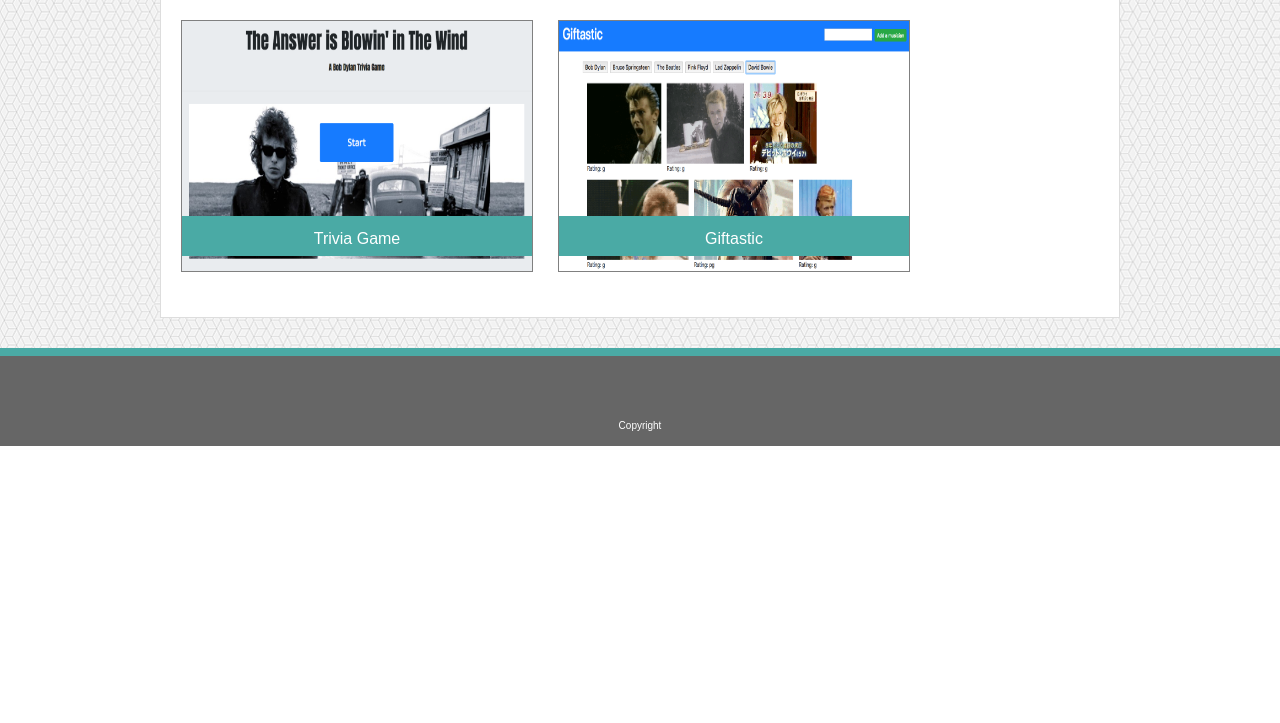
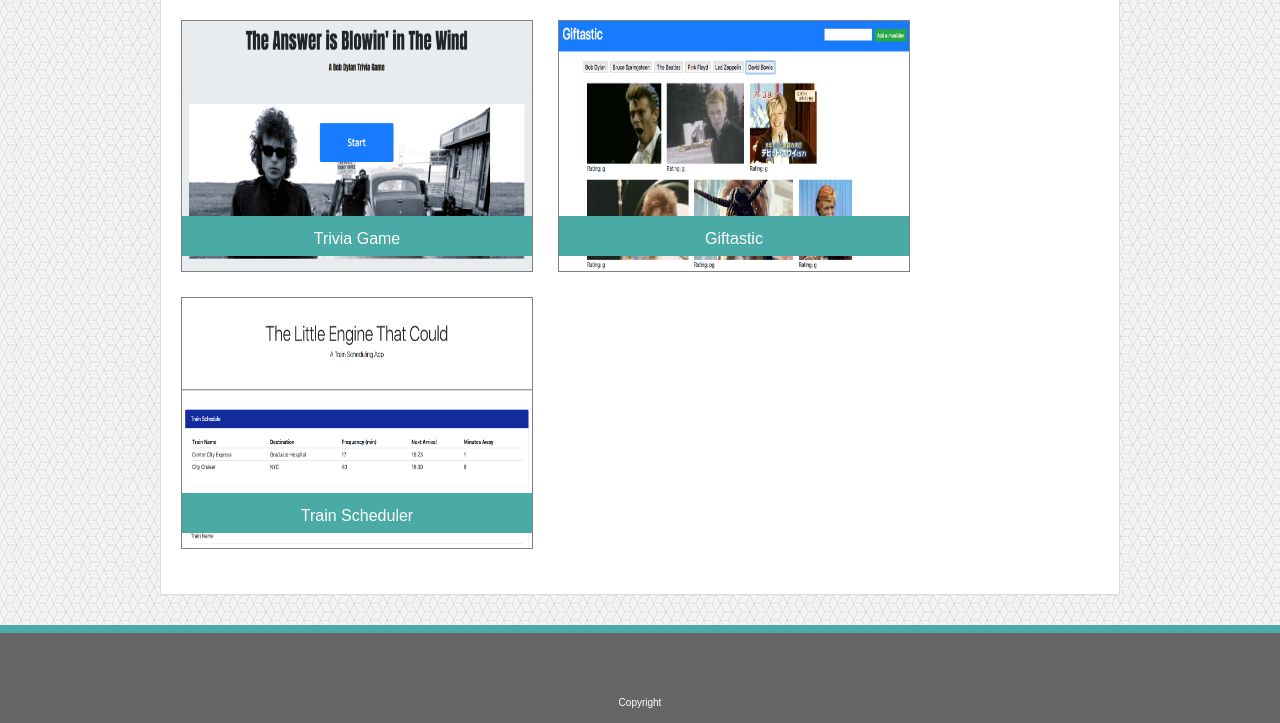
Before and after one commit to dammalex3/Responsive-Portfolio, a plain HTML site: page portfolio.html in a window 1280 px wide. Shown: the part 446-1169 px from the top of the page. Before the commit the page ends 892 px from the top, so only its background shows below. Drawn offline with Linux system fonts and the light colour scheme.

Commit message:
added train schedule project to portfolio page

```diff
--- a/portfolio.html
+++ b/portfolio.html
@@ -74,6 +74,15 @@
                 </a>
             </div>
 
+            <div class="portfolio-item">
+                <a href="https://dammalex3.github.io/week6-giftastic/" target="_blank">
+                <img src="assets/images/train-scheduler.png" class="portfolio-image">
+                <div class="image-label">
+                    Train Scheduler
+                </div>
+                </a>
+            </div>
+
         </div>
 
     </div>
```
Also changed, not shown: assets/images/train-scheduler.png (added).
